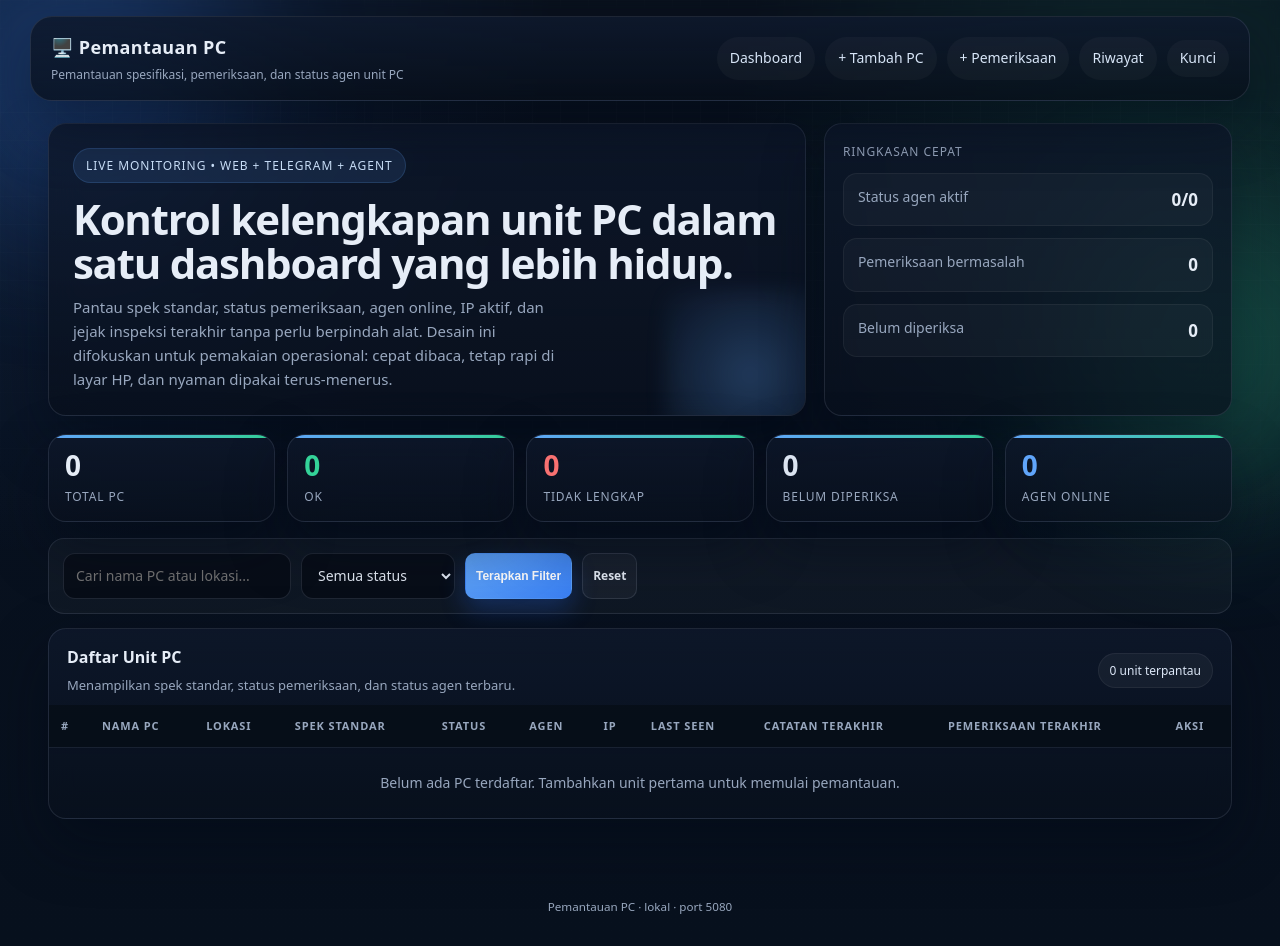
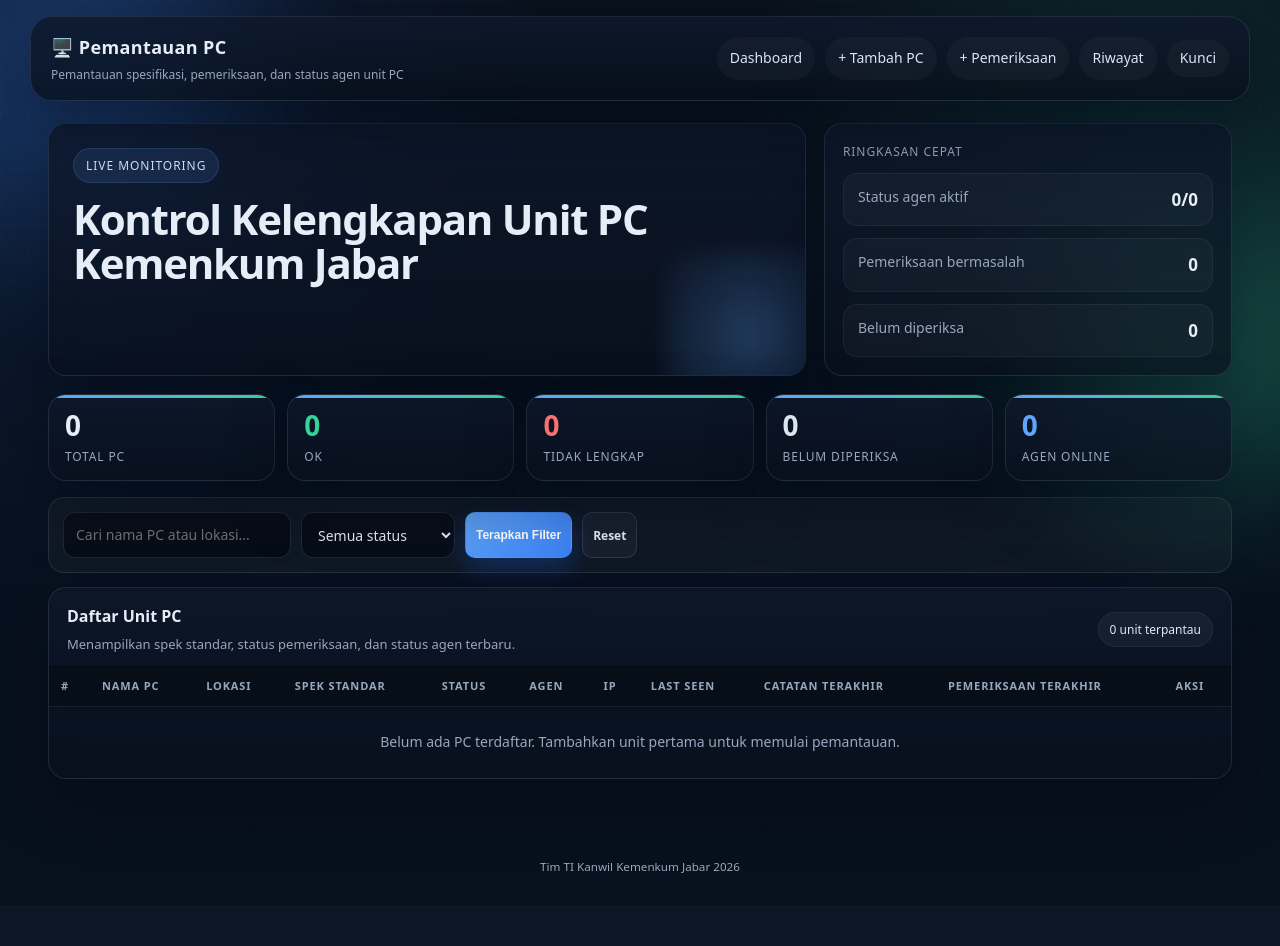
Before and after one commit to dimzfrantic/pemeriksa-pc, a Flask app: page / in a window 1280 px wide. After the commit the page ends 873 px from the top, so only its background shows below. Run offline with Flask 3, Linux system fonts and the light colour scheme; the visitor is signed in with stand-in values (Sample User, id 1); data that the repository does not hold is empty.

Commit message:
ui(home): rapikan hero text dan ubah footer tim TI
- Hero: Live Monitoring + judul utama baru, hilangkan deskripsi bawah judul
- Footer: 'Tim TI Kanwil Kemenkum Jabar 2026'

```diff
--- a/templates/base.html
+++ b/templates/base.html
@@ -47,7 +47,7 @@
 </main>
 
 <footer class="footer">
-  <small>{{ APP_TITLE }} · lokal · port 5080</small>
+  <small>Tim TI Kanwil Kemenkum Jabar 2026</small>
 </footer>
 </body>
 </html>
--- a/templates/index.html
+++ b/templates/index.html
@@ -3,13 +3,8 @@
 {% block content %}
 <section class="page-hero">
   <div class="hero-panel">
-    <div class="hero-kicker">Live monitoring • web + telegram + agent</div>
-    <h1 class="hero-title">Kontrol kelengkapan unit PC dalam satu dashboard yang lebih hidup.</h1>
-    <p class="hero-desc">
-      Pantau spek standar, status pemeriksaan, agen online, IP aktif, dan jejak inspeksi terakhir
-      tanpa perlu berpindah alat. Desain ini difokuskan untuk pemakaian operasional: cepat dibaca,
-      tetap rapi di layar HP, dan nyaman dipakai terus-menerus.
-    </p>
+    <div class="hero-kicker">Live Monitoring</div>
+    <h1 class="hero-title">Kontrol Kelengkapan Unit PC Kemenkum Jabar</h1>
   </div>
   <aside class="hero-side">
     <div>
```
